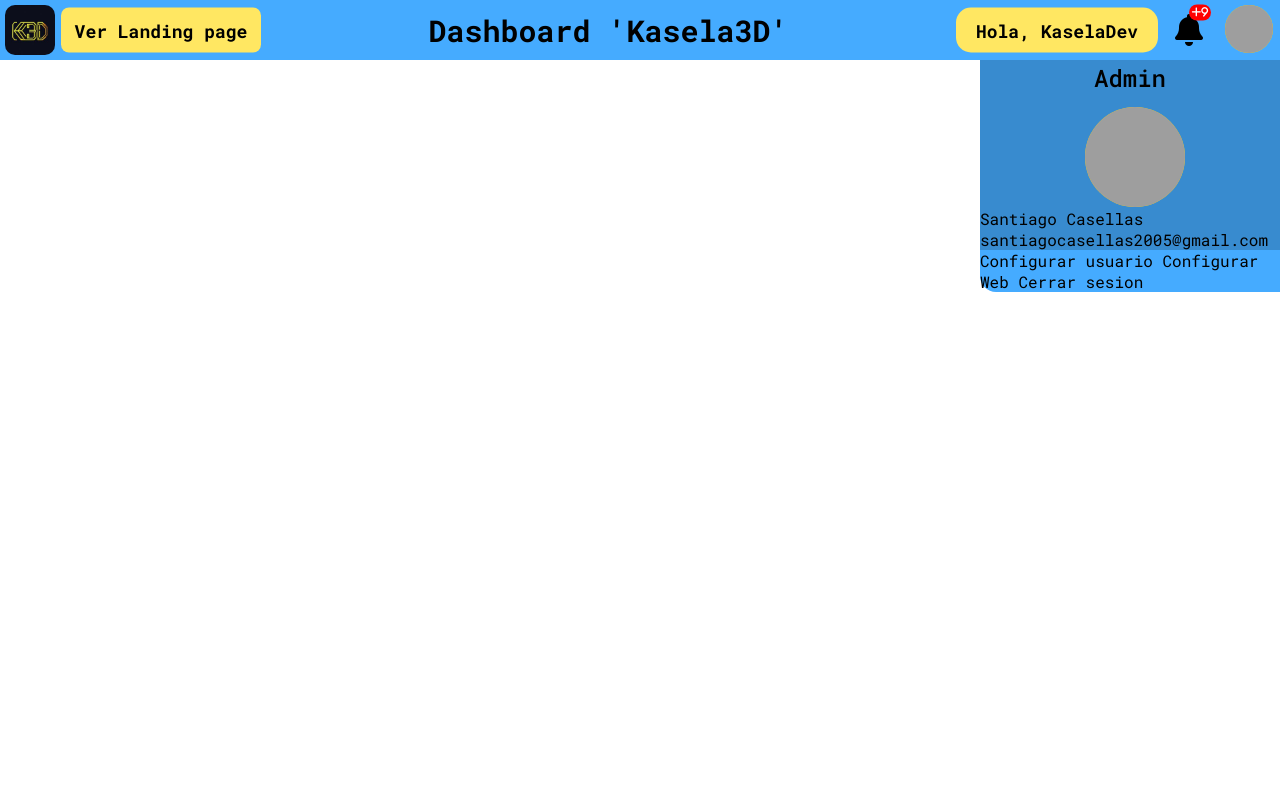
After one commit to KaselaDev/webGestion, a PHP site: page /Views/dashboardView.html in a window 1280 px wide. The commit adds this page. Run offline with PHP 8.4, Linux system fonts and the light colour scheme; some libraries are stand-ins or nearby versions; grey boxes are pictures that could not be loaded.

Commit message:
Diseño Dashboard

```diff
--- a/webs/plantilla/Controllers/dashboardGerenteController.php
+++ b/webs/plantilla/Controllers/dashboardController.php
@@ -2,7 +2,7 @@
 
     $vars = ["nombre" => $webData->nombre, "username" => $_SESSION[$idWeb]['username']];
 
-    $tpl = new generarPlantilla("dashboardGerente");
+    $tpl = new generarPlantilla("dashboard");
 
     $tpl->setVars($vars);
 
--- /dev/null
+++ b/webs/plantilla/Views/Css/dashboardGeneral.css
@@ -0,0 +1,13 @@
+@import url('https://fonts.googleapis.com/css2?family=Roboto+Mono:ital,wght@0,100..700;1,100..700&display=swap');
+@font-face {
+    font-family: "iconUser";
+    src: url(./monof55.ttf);
+}
+:root{
+    --bgHeader: #45abff;
+}
+*{
+    margin: 0;
+    padding: 0;
+    box-sizing: border-box;
+}
--- a/webs/plantilla/Views/Css/dashboardGerenteStyle.css
+++ b/webs/plantilla/Views/Css/header.css
@@ -1,28 +1,16 @@
-@font-face {
-    font-family: "iconUser";
-    src: url(./monof55.ttf);
-}
-@font-face {
-    font-family: "mono1";
-    src: url(./monoMMM_5.ttf);
-}
-body{
-    margin: 0;
-    padding: 0;
-    box-sizing: border-box;
-}
 header{
     position: fixed;
-    background-color: aqua;
+    background-color: var(--bgHeader);
     height: 60px;
     width: 100%;
     display: grid;
-    grid-template-columns: 60px 220px auto auto 60px 60px;
+    grid-template-columns: 60px 200px auto max-content 60px 60px;
     grid-template-rows: 2fr;
     grid-column-gap: 1px;
     justify-items: stretch;
     align-items: stretch;
     user-select: none;
+    font-family: "Roboto Mono";
 }
 header img{
     position: relative;
@@ -44,7 +32,7 @@ header h1{
 .irLanding .content{
     position: relative;
     height: 45px;
-    border-radius: 15px;
+    border-radius: 8px;
     background-color: rgb(255, 231, 98);
     top: 50%;
     transform: translateY(-50%);
@@ -56,10 +44,11 @@ header h1{
     top: 50%;
     transform: translateY(-50%);
     font-size: 18px;
-    font-family: "mono1";
 }
 .hiUser{
     position: relative;
+    display: flex;
+    justify-content: end;
 }
 .hiUser .content{
     position: relative;
@@ -68,6 +57,8 @@ header h1{
     background-color: rgb(255, 231, 98);
     top: 50%;
     transform: translateY(-50%);
+    width: fit-content;
+    padding: 0 20px;
 }
 .hiUser .content h4{
     position: relative;
@@ -76,14 +67,12 @@ header h1{
     top: 50%;
     transform: translateY(-50%);
     font-size: 18px;
-    font-family: "mono1";
 }
 .fa-bell{
     position: relative;
     top: 50%;
     left: 50%;
     transform: translate(-50%, -50%);
-    right: 70px;
 }
 .fa-bell .cantNoti{
     position: absolute;
@@ -105,23 +94,48 @@ header h1{
     transform: translate(-50%, -50%);
     text-align: center;
 }
-.iconUser{
+.avatar{
     position: relative;
     width: 50px;
     height: 50px;
     background-color: gold;
     border-radius: 50%;
+    display: flex;
+    justify-content: center;
+    width: 80%;
+    height: 80%;
+    transform: scaleX(-1);
+}
+.dropUser{
+    position: absolute;
+    top: 60px;
+    right: 0;
+    width: 300px;
+    background-color: var(--bgHeader);
+    border-radius: 0 0 0 16px;
+}
+.dropUser .cardRolUser{
+    background-color: #00000030;
+}
+.dropUser .cardRolUser .rol{
+    width: 100%;
+    height: 36px;
+    text-align: center;
+    text-justify: center;
+}
+.dropUser .cardRolUser .rol p{
+    position: relative;
     top: 50%;
-    left: 50%;
-    transform: translate(-50%, -50%);
+    transform: translateY(-50%);
+    font-size: 24px;
+    font-weight: 500;
 }
-.iconUser p{
-    position: absolute;
-    top: 50%;
-    left: 50%;
-    transform: translate(-50%, -50%);
-    text-align: center;
-    margin: 0;
-    font-family: "iconUser";
-    font-size: 30px;
+.dropUser .avatarContent{
+    display: flex;
+    justify-content: center;
+    margin: 6px;
 }
+.dropUser .avatarContent .avatar{
+    width: 100px;
+    height: 100px;
+}
--- /dev/null
+++ b/webs/plantilla/Views/dashboardView.html
@@ -0,0 +1,45 @@
+<body>
+
+  <!-- Temporal -->
+  <link rel="stylesheet" href="https://cdnjs.cloudflare.com/ajax/libs/font-awesome/6.6.0/css/all.min.css" integrity="sha512-Kc323vGBEqzTmouAECnVceyQqyqdsSiqLQISBL29aUW4U/M7pSPA/gEUZQqv1cwx4OnYxTxve5UMg5GT6L4JJg==" crossorigin="anonymous" referrerpolicy="no-referrer" />
+  <!-- Temporal -->
+
+  <link rel="stylesheet" href="./Css/dashboardGeneral.css">
+  <link rel="stylesheet" href="./Css/header.css">
+  <header>
+    <img src="./Imagenes/logo.jpg" alt="Cargando logo...">
+    <div class="irLanding"><div class="content"><h4>Ver Landing page</h4></div></div>
+    <h1>Dashboard 'Kasela3D'</h1>
+    <div class="hiUser"><div class="content"><h4>Hola, KaselaDev</h4></div></div>
+    <div class="Notificaciones"><i class="fa-solid fa-bell fa-2xl"><div class="cantNoti"><p>+9</p></div></i></div>
+    <div class="userDrop">
+      <img class="avatar" src="https://robohash.org/kg?set=set4" alt="Cargando...">
+      <div class="dropUser">
+        <div class="cardRolUser">
+          <div class="rol"><p>Admin</p></div>
+          <div class="avatarContent">
+            <img class="avatar" src="https://robohash.org/kg?set=set4" alt="Cargando...">
+          </div>
+          <span class="nombre">Santiago Casellas</span>
+          <span class="email">santiagocasellas2005@gmail.com</span>
+          <span class=""></span>
+        </div>
+        <div class="opciones">
+          <span class="opcion">
+            <i></i>
+            Configurar usuario
+          </span>
+          <span class="opcion">
+            <i></i>
+            Configurar Web
+          </span>
+          <span class="opcion">
+            <i></i>
+            Cerrar sesion
+          </span>
+        </div>
+      </div>
+    </div>
+  </header>
+</body>
+</html>
```
Also changed, not shown: webs/plantilla/Views/dashboardGerenteView.html (deleted, +0 -21 lines), webs/plantilla/Models/registro.csv, webs/plantilla/Views/Css/monoMMM_5.ttf (deleted).
